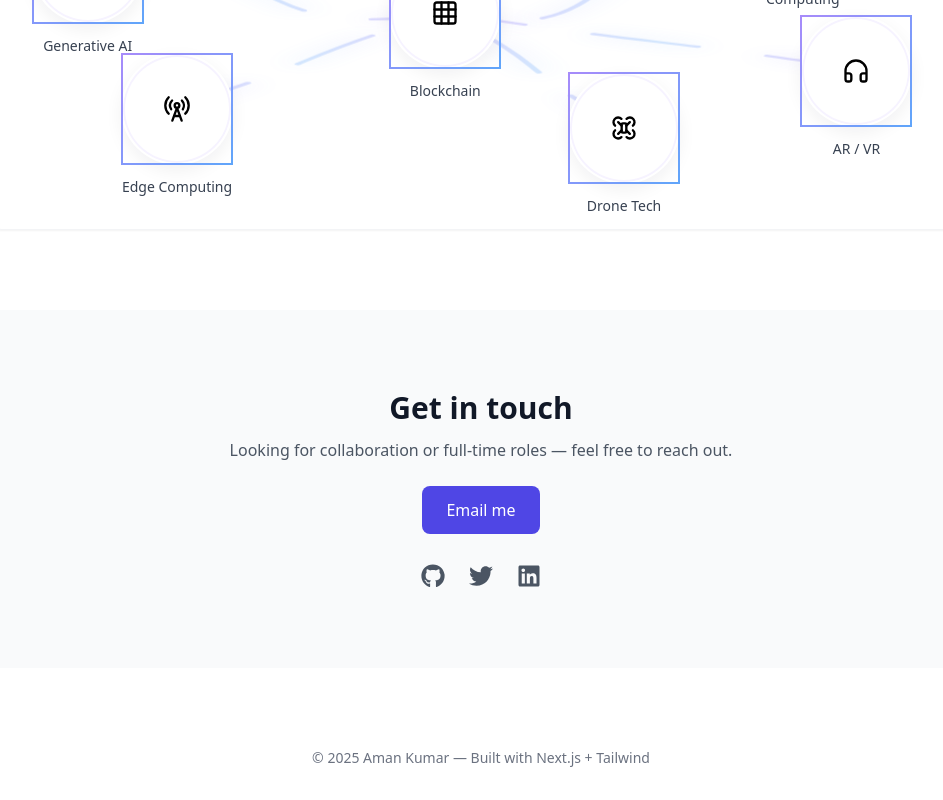
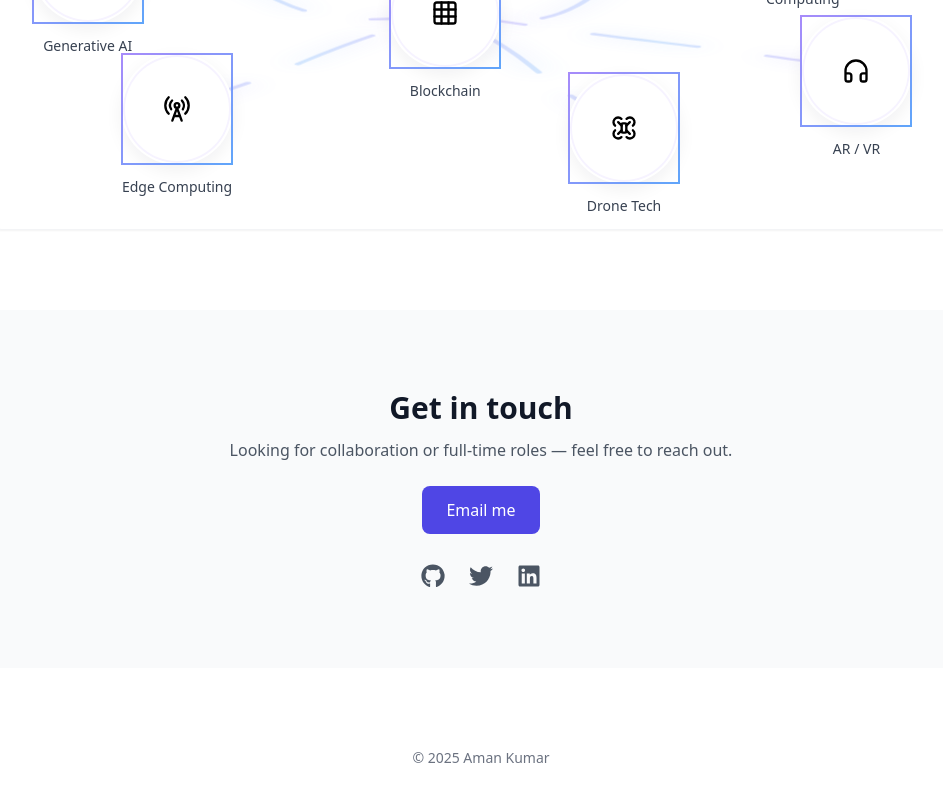
Before and after one commit to EternalKnight002/my-portfolio, a Next.js app: page / in a window 1280 px wide. Shown: the part 2221-3021 px from the top of the page, without its empty margins (159-1102 px from the left). Built offline with nearby package versions, Linux system fonts and the light colour scheme.

Commit message:
footer changes

```diff
--- a/components/Footer.tsx
+++ b/components/Footer.tsx
@@ -2,7 +2,7 @@ export default function Footer() {
   return (
     <footer className="py-8 text-center text-sm text-gray-500 mt-12">
       <div className="container mx-auto px-6">
-        © {new Date().getFullYear()} Aman Kumar — Built with Next.js + Tailwind
+        © {new Date().getFullYear()} Aman Kumar
       </div>
     </footer>
   );
```
